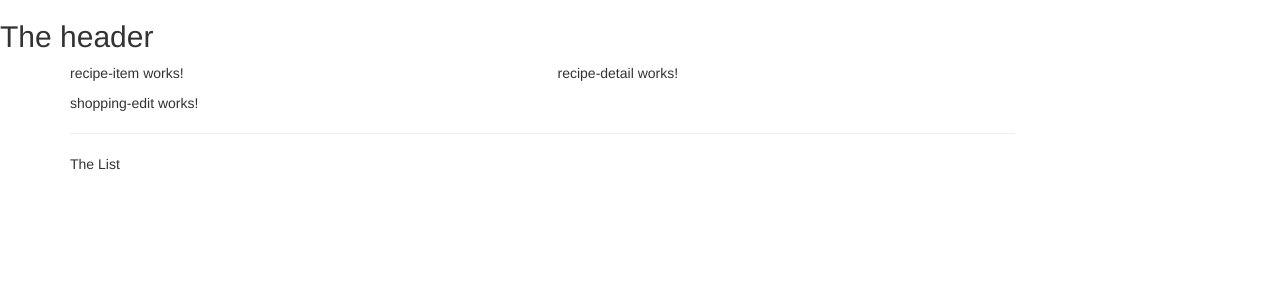
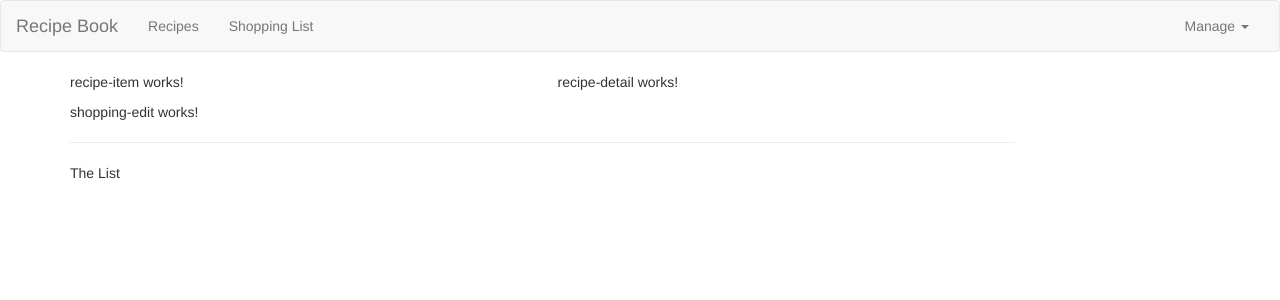
Before and after one commit to Zwilcox96/angular-recipe-keeper, an Angular app: page / in a window 1280 px wide. Shown: the top 300 px of the page. Built offline with nearby package versions, Linux system fonts and the light colour scheme.

Commit message:
Created Nav Bar
Added links and dropdown to the navbar template html
Lecture 48

```diff
--- a/src/app/header/header.component.html
+++ b/src/app/header/header.component.html
@@ -1 +1,22 @@
-<h2>The header</h2>
+<nav class="navbar navbar-default">
+  <div class="container-fluid">
+    <div class="navbar-header">
+      <a href="#" class="navbar-brand">Recipe Book</a>
+    </div>
+    <div class="collapse navbar-collapse">
+      <ul class="nav navbar-nav">
+        <li><a href="#">Recipes</a></li>
+        <li><a href="#">Shopping List</a></li>
+      </ul>
+      <ul class="nav navbar-nav navbar-right">
+        <li class="dropdown">
+          <a href="#" class="dropdown-toggle" role="button">Manage <span class="caret"></span></a>
+          <ul class="dropdown-menu">
+            <li><a href="#">Save Data</a> </li>
+            <li><a href="#">Fetch</a> </li>
+          </ul>
+        </li>
+      </ul>
+    </div>
+  </div>
+</nav>
```
